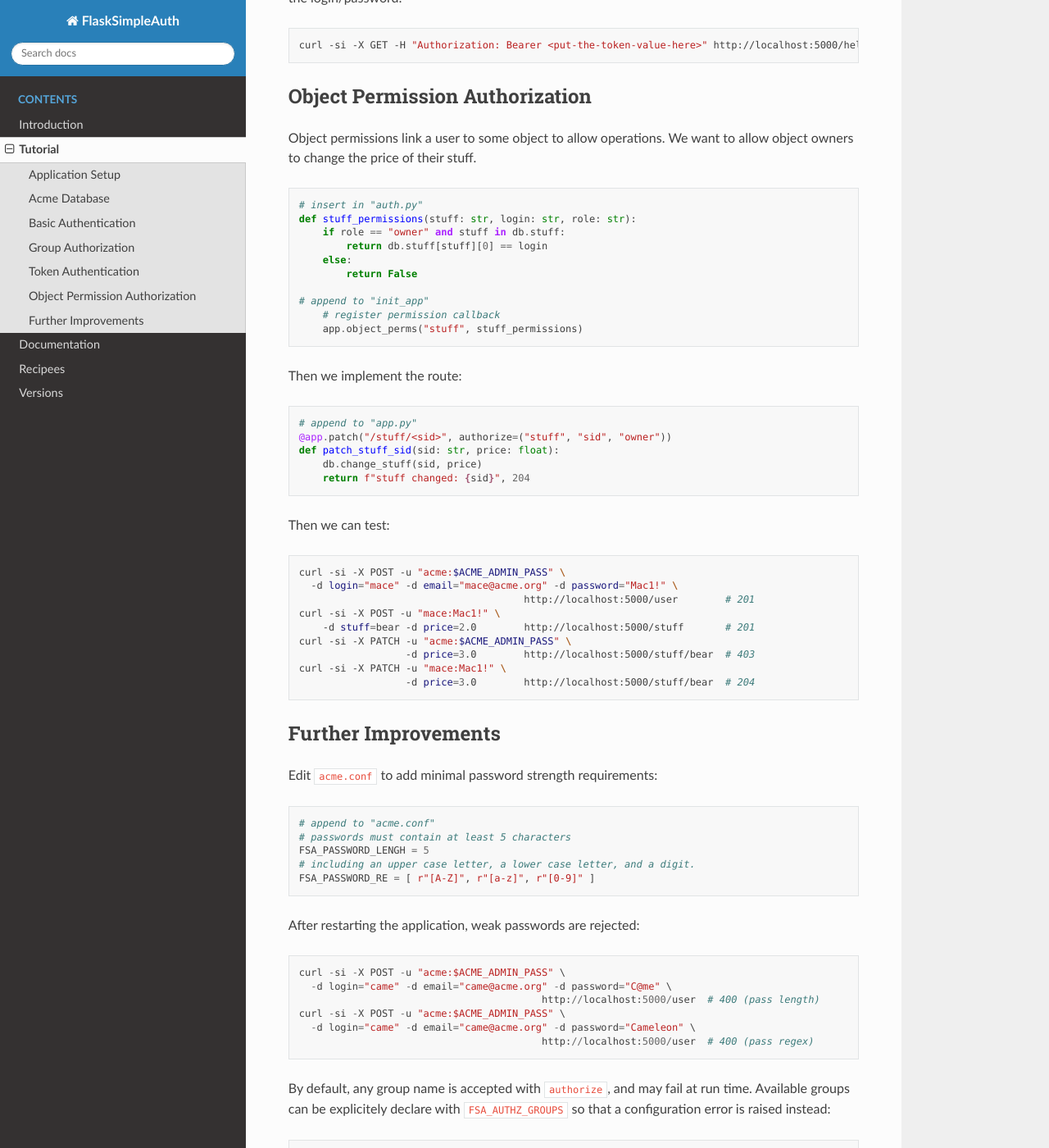
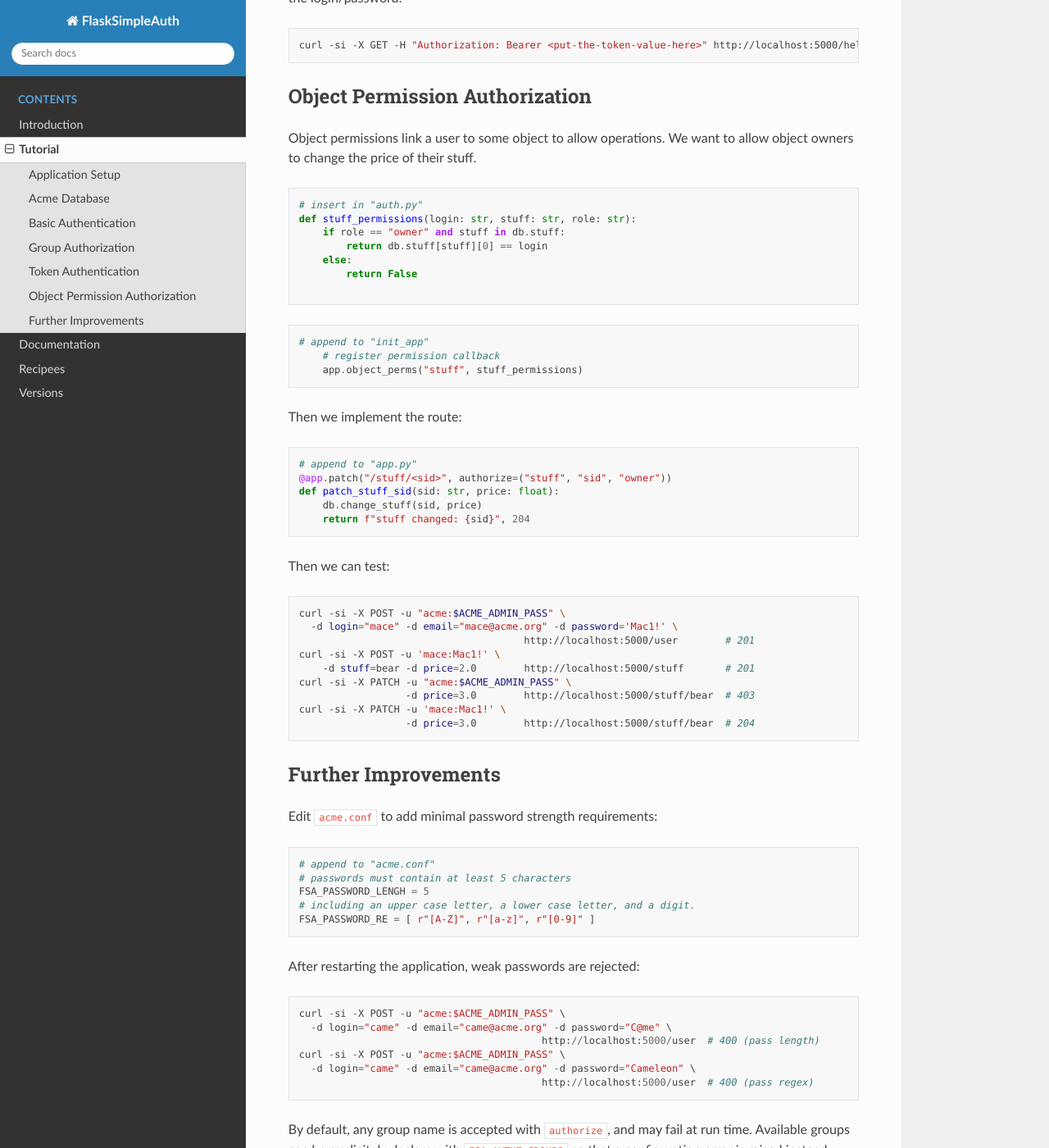
Before and after one commit to zx80/flask-simple-auth, a Sphinx documentation site: the page built from docs/TUTORIAL.md, in a window 1280 px wide and 1400 px high, scrolled down 6032 px. Shown: the whole window at 82% size. Built offline with Sphinx 7.4.7 and the Read the Docs theme 2.0.0, drawn with Linux system fonts in a browser that asks for light colours; pages that are not in the unit, such as notebooks, are missing from menus; some of the changed text lies outside the part shown.

Commit message:
Update TUTORIAL.md
fixes on 'Object Permission Authorization'

````diff
--- a/docs/TUTORIAL.md
+++ b/docs/TUTORIAL.md
@@ -98,7 +98,7 @@ class AcmeData:
             raise fsa.ErrorResponse(f"cannot overwrite existing user: {login}", 409)
         if not re.match(r"^[a-z][a-z0-9]+$", login):
             raise fsa.ErrorResponse(f"invalid login name: {login}", 400)
-        self.users[login] = (password, email, admin)
+        self.users[login] = [password, email, admin]
 
     def get_user_pass(self, login: str) -> str|None:
         return self.users[login][0] if self.user_exists(login) else None
@@ -111,7 +111,7 @@ class AcmeData:
             raise fsa.ErrorResponse(f"cannot overwrite existing stuff: {stuff}", 409)
         if login not in self.users:
             raise fsa.ErrorResponse(f"no such user: {login}", 404)
-        self.stuff[stuff] = (login, price)
+        self.stuff[stuff] = [login, price]
 
     def get_user_stuff(self, login: str) -> list[tuple[str, float]]:
         if login not in self.users:
@@ -331,12 +331,15 @@ We want to allow object owners to change the price of their stuff.
 
 ```python
 # insert in "auth.py"
-def stuff_permissions(stuff: str, login: str, role: str):
+def stuff_permissions(login: str, stuff: str, role: str):
     if role == "owner" and stuff in db.stuff:
         return db.stuff[stuff][0] == login
     else:
         return False
 
+```
+
+```python
 # append to "init_app"
     # register permission callback
     app.object_perms("stuff", stuff_permissions)
@@ -356,13 +359,13 @@ Then we can test:
 
 ```shell
 curl -si -X POST -u "acme:$ACME_ADMIN_PASS" \
-  -d login="mace" -d email="mace@acme.org" -d password="Mac1!" \
+  -d login="mace" -d email="mace@acme.org" -d password='Mac1!' \
                                       http://localhost:5000/user        # 201
-curl -si -X POST -u "mace:Mac1!" \
+curl -si -X POST -u 'mace:Mac1!' \
     -d stuff=bear -d price=2.0        http://localhost:5000/stuff       # 201
 curl -si -X PATCH -u "acme:$ACME_ADMIN_PASS" \
                   -d price=3.0        http://localhost:5000/stuff/bear  # 403
-curl -si -X PATCH -u "mace:Mac1!" \
+curl -si -X PATCH -u 'mace:Mac1!' \
                   -d price=3.0        http://localhost:5000/stuff/bear  # 204
 ```
 
````
Also changed, not shown: other parts of docs/TUTORIAL.md (+2 -2 lines).
